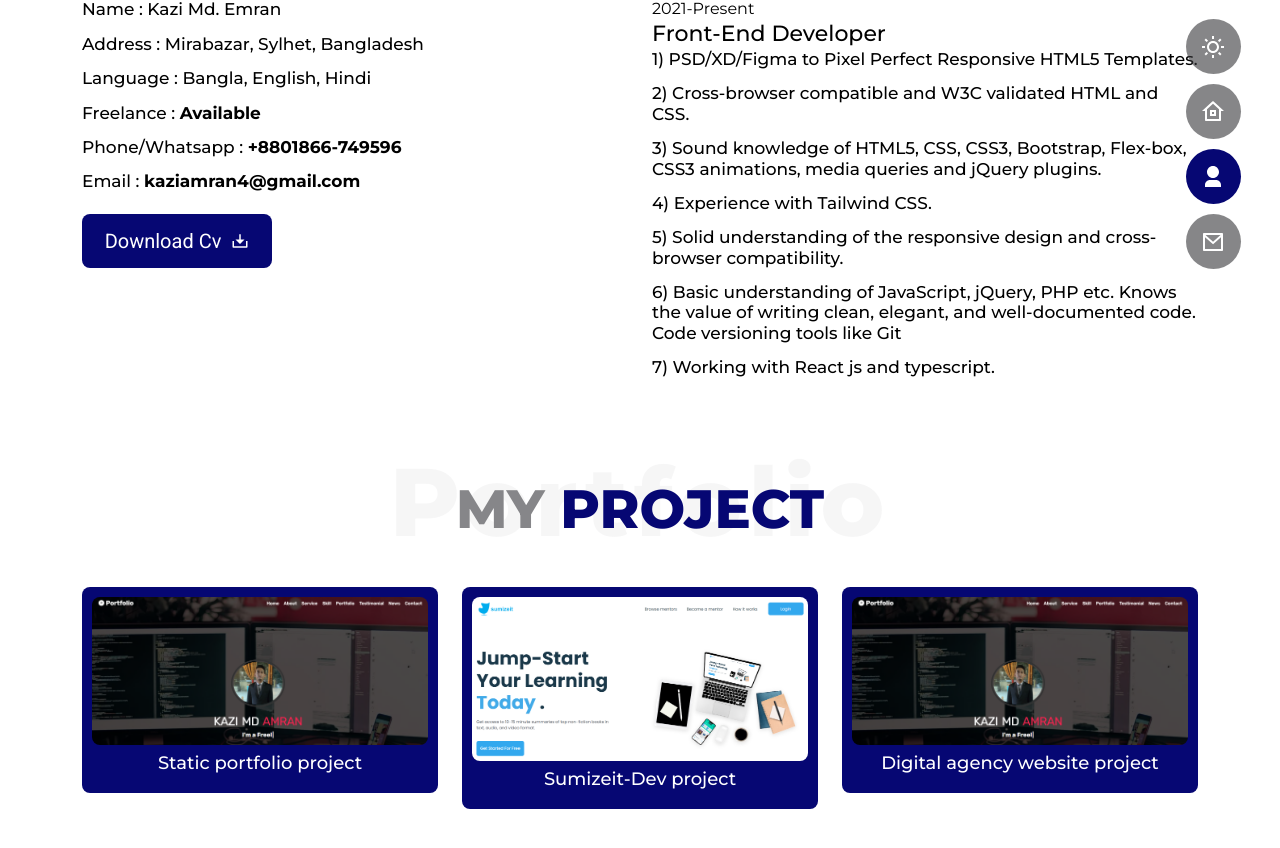
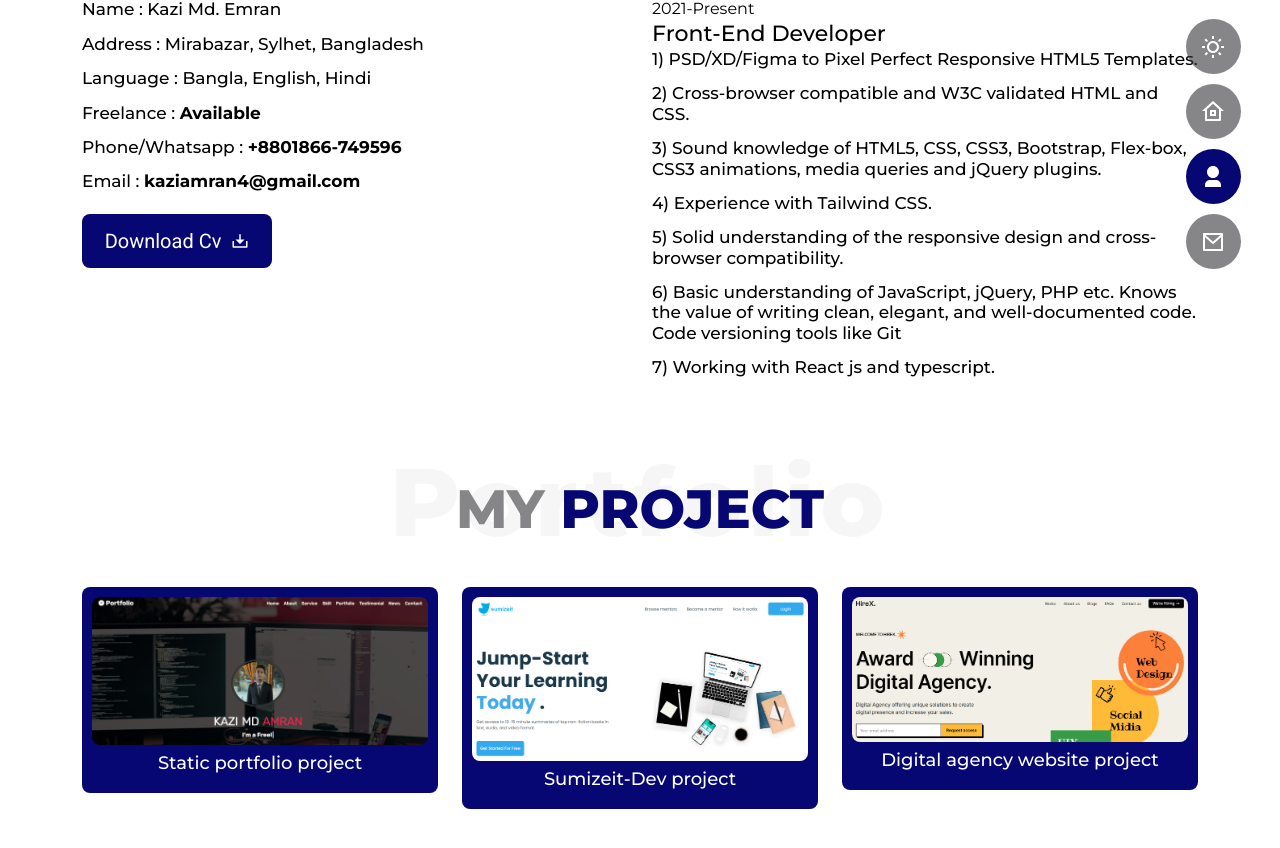
Before and after one commit to kaziamran/React-site, a React (Create React App) app: page /about in a window 1280 px wide. Shown: the part 256-1104 px from the top of the page. Built offline with nearby package versions, Linux system fonts and the light colour scheme.

Commit message:
add text

```diff
--- a/src/Components/pages/about.jsx
+++ b/src/Components/pages/about.jsx
@@ -1,6 +1,7 @@
 import React, { useState } from 'react';
 import statics from "../../../src/images/static.png";
 import sumizeit from "../../../src/images/Sumizeit-Dev.png";
+import digital from "../../../src/images/digital.png";
 import '../../styles/css/main.css';
 import ProjectsCard from '../Modal/ProjectsCard';
 import ProjectsCardContent from '../Modal/ProjectsCardContent';
@@ -153,7 +154,8 @@ const About = () => {
             <div className="col-lg-4 col-md-4 col-sm-12">
               <div className="_project_portfolio_card">
                 <div className="_project_portfolio_card_img">
-                  <img src={statics} className='img-fluid _project_portfolio_card_img_tag' alt="image" />
+                  <img src={digital
+                  } className='img-fluid _project_portfolio_card_img_tag' alt="image" />
                 </div>
                 <div className="_project_portfolio_card_modal">
                   <a className='_project_portfolio_card_modal_a' href="https://kaziamran.github.io/digital-agency-website-design/">Digital agency web</a>
```
Also changed, not shown: src/images/digital.png (added).
